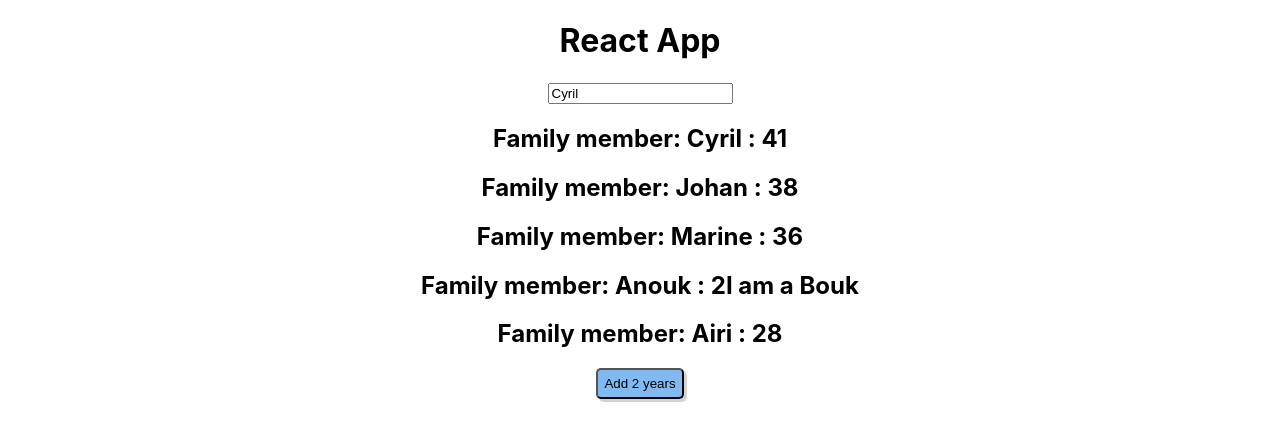
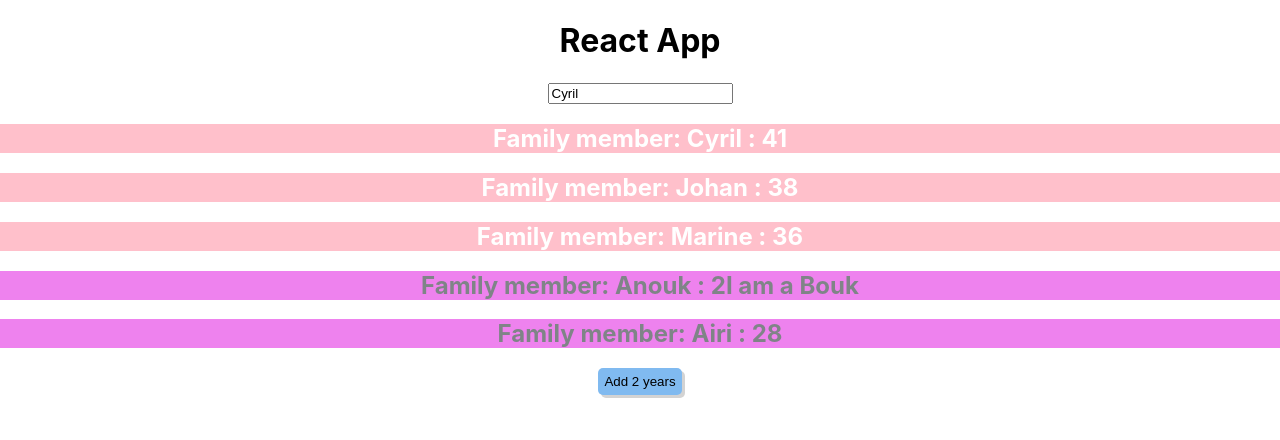
Before and after one commit to Plorrain/react-course-project, a React (Create React App) app: page / in a window 1280 px wide. Shown: the top 440 px of the page. Built offline with nearby package versions, Linux system fonts and the light colour scheme.

Commit message:
adding css to the button and text + end of training project

```diff
--- a/src/components/Button.css
+++ b/src/components/Button.css
@@ -1,5 +1,6 @@
 button {
   background-color: rgb(128, 186, 240);
+  border: none;
   border-radius: 5px;
   padding: 6px;
   box-shadow: 3px 3px lightgray;
--- a/src/components/Member.js
+++ b/src/components/Member.js
@@ -3,7 +3,9 @@ import React, { Fragment } from 'react'
 const Member = ({ name, age, children }) => {
   return (
     <Fragment>
-      <h2>
+      <h2 style={{
+        backgroundColor: age < 35 ? 'violet':'pink',
+        color: age < 35 ? '#7F8487':'white' }}>
         Family member: {name} : {age}
         { children ? <span>{children}</span> : <Fragment /> }
       </h2>
```
